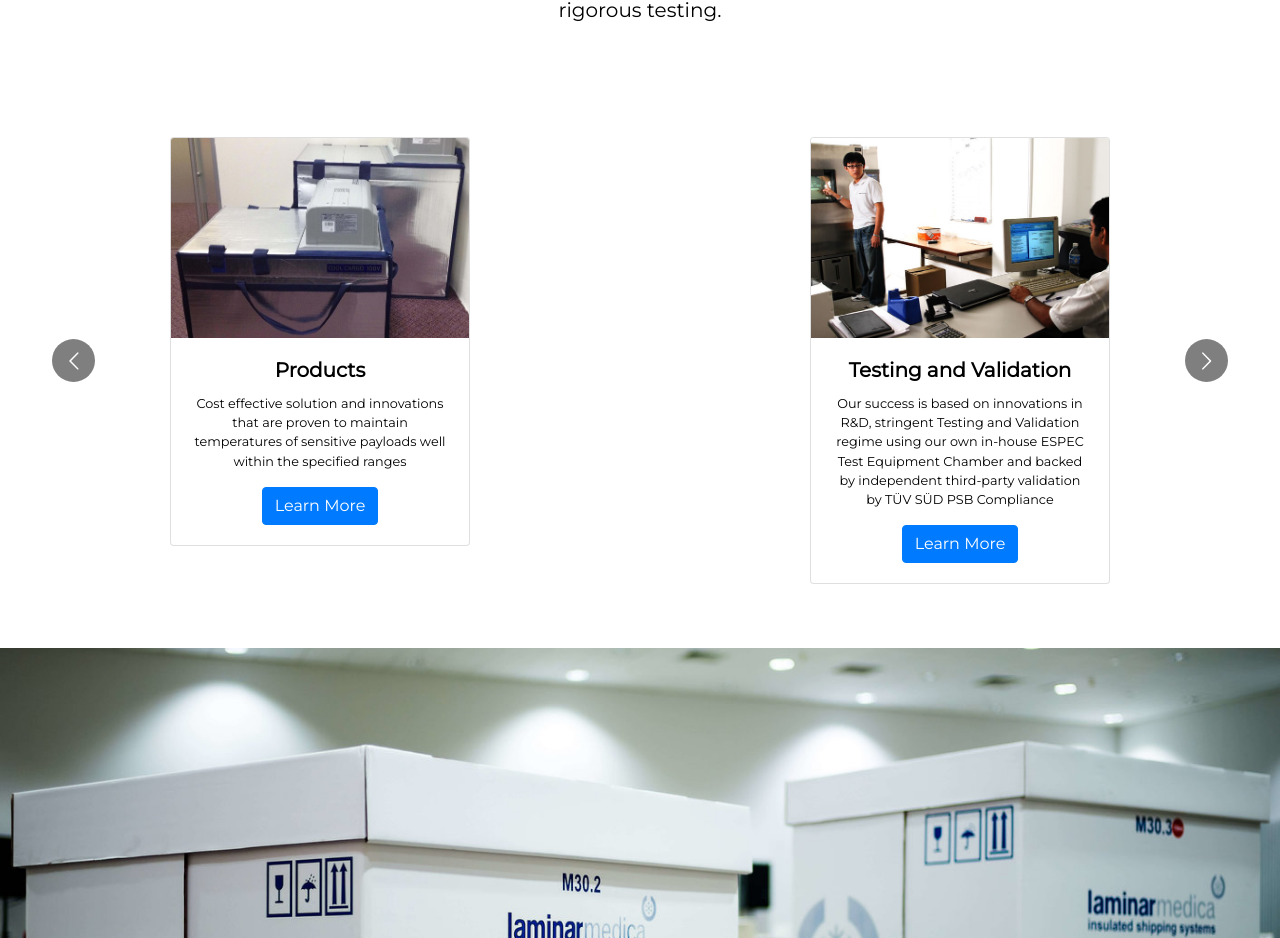
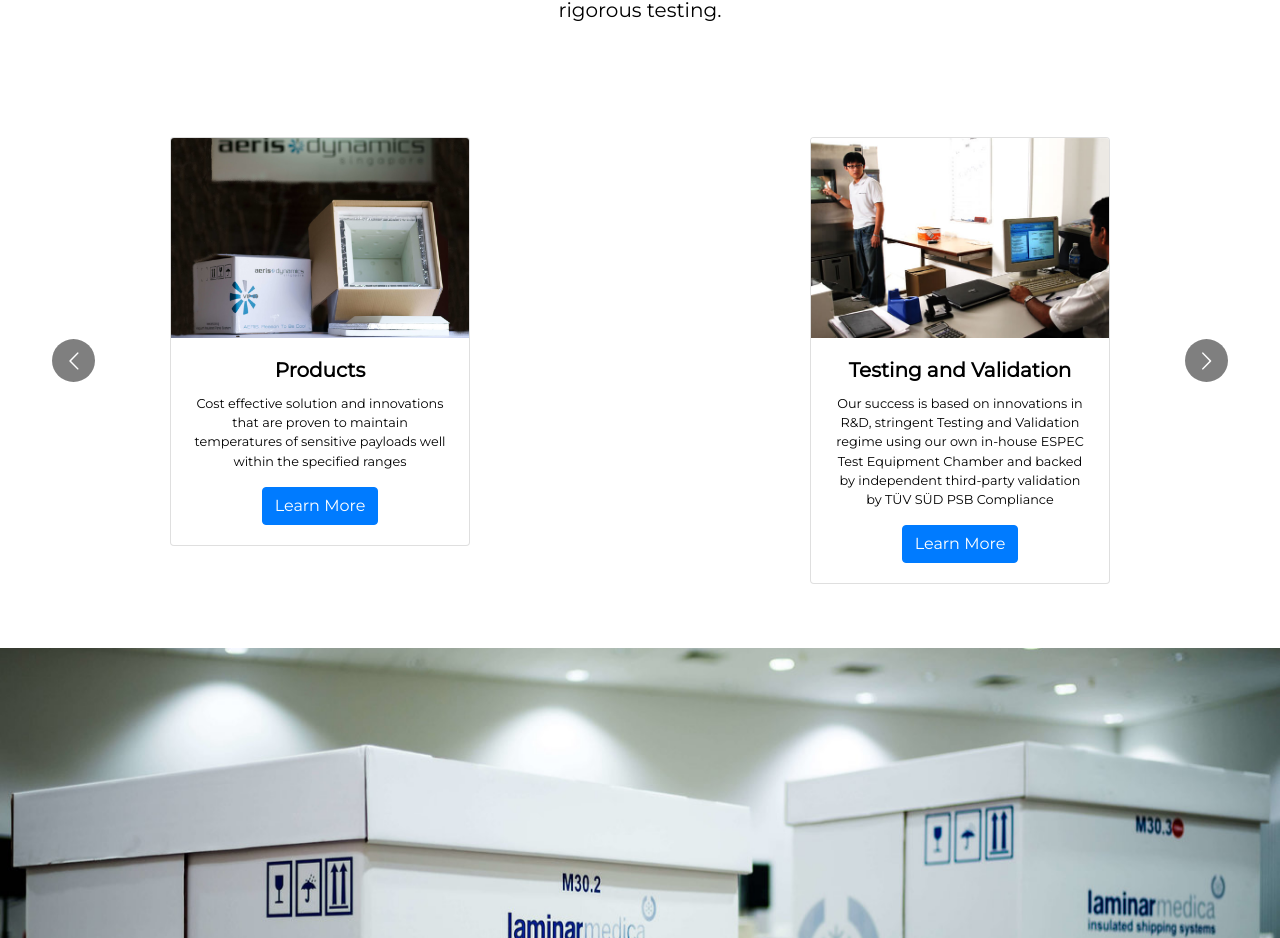
Before and after one commit to aerisgroup/aeris-group-website, a React (Create React App) app: page / in a window 1280 px wide. Shown: the part 1859-2797 px from the top of the page. Built offline with nearby package versions, Linux system fonts and the light colour scheme.

Commit message:
remove the active shipper picture

```diff
--- a/src/components/landing/OurService.js
+++ b/src/components/landing/OurService.js
@@ -42,7 +42,7 @@ const OurService = () => {
         dotListClass="custom-dot-list-style"
       >
         <ServiceBox
-          image={require("../../img/products/frozenShippers/active-shippers.jpg")}
+          image={require("../../img/landing/ourService/ColdChainSolutionDisplay.jpg")}
           title="Products"
           width="298"
           height="200"
```
